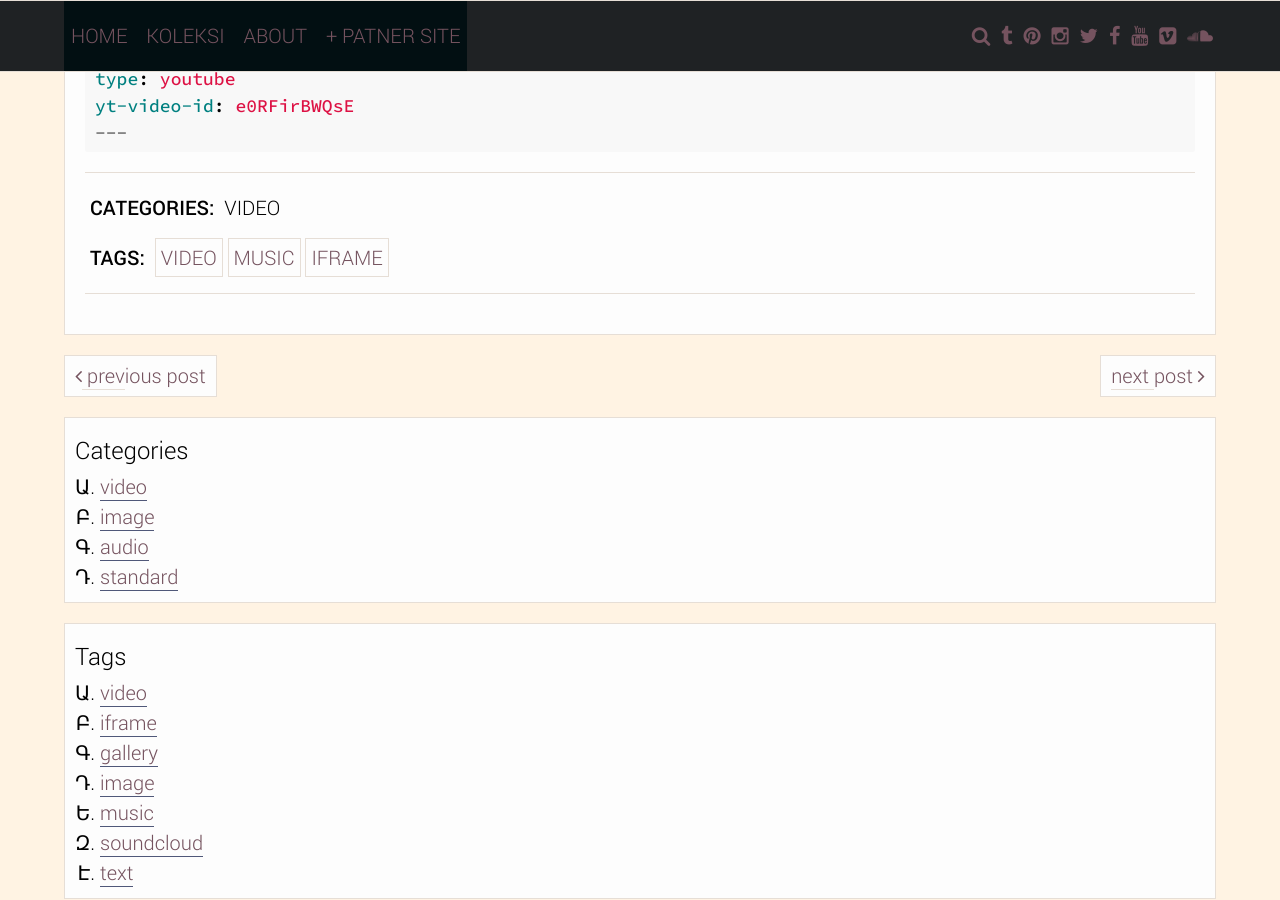
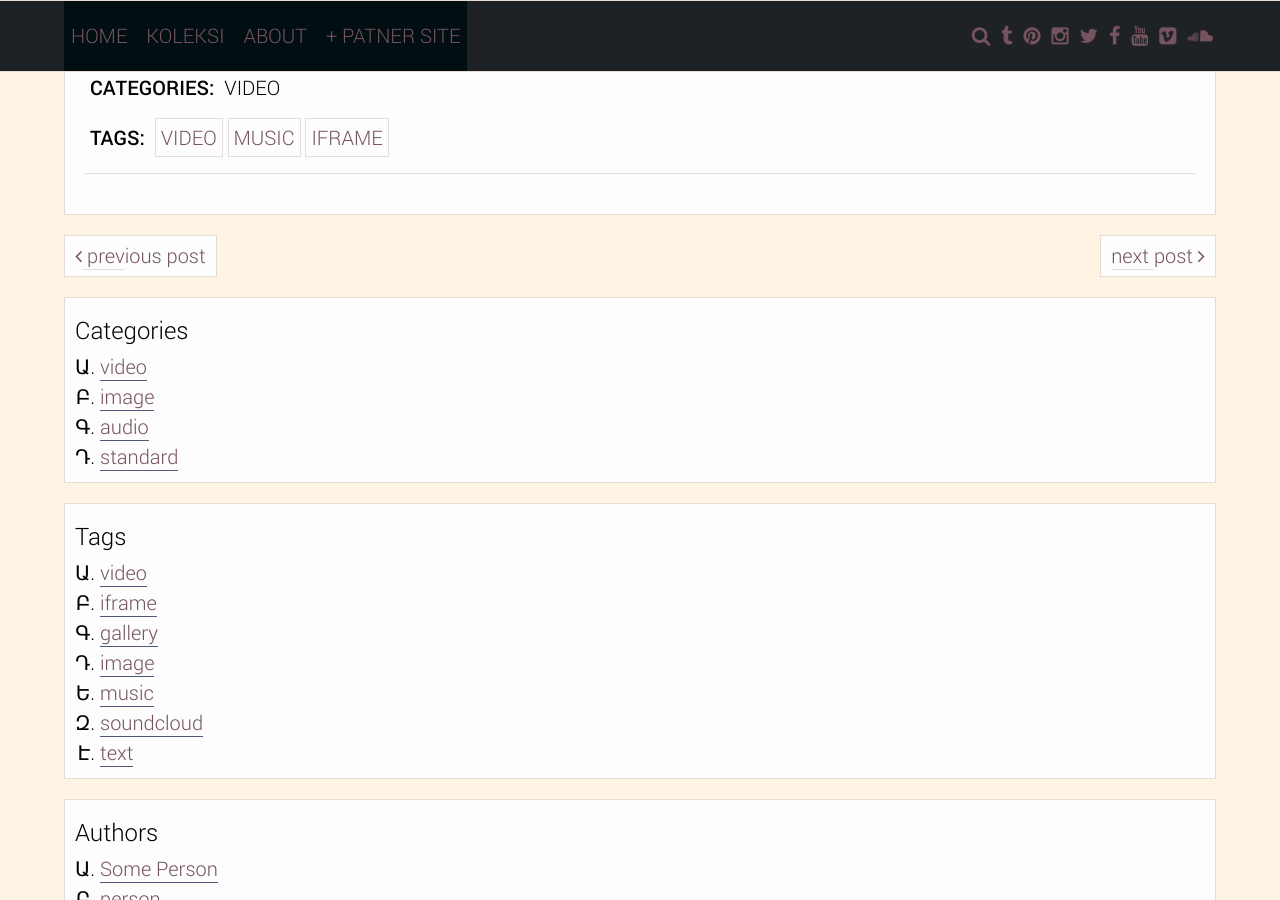
Before and after one commit to Risalbudiman/Risalbudiman.github.io, a Jekyll site: the page built from _posts/2015-02-09-youtube.md, in a window 1280 px wide and 900 px high, scrolled down 919 px. Built offline with Jekyll 4.4.1, drawn with Linux system fonts in a browser that asks for light colours.

Commit message:
Update 2015-02-09-youtube.md

````diff
--- a/_posts/2015-02-09-youtube.md
+++ b/_posts/2015-02-09-youtube.md
@@ -7,9 +7,3 @@ tags: [video, music, iframe]
 category: [video]
 ---
 contoh multimedia Video youtube
-```yml
----
-type: youtube
-yt-video-id: e0RFirBWQsE
----
-```
````
